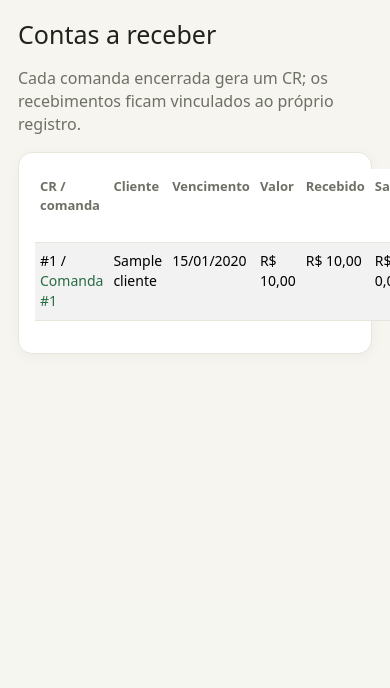
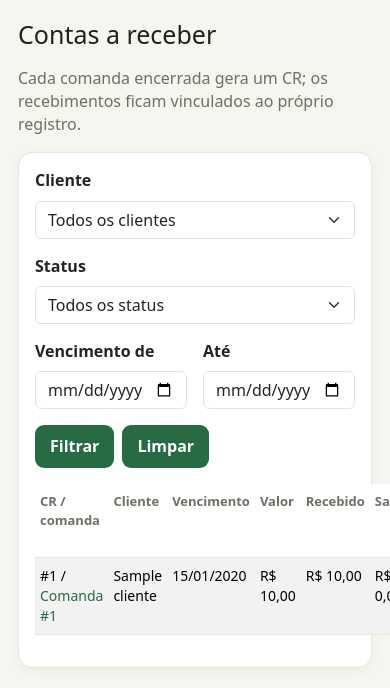
Before and after one commit to joaosalesgn/garapeiro, a Django app: page /contas-a-receber/ in a window 390 px wide; the page is wider, and only the part inside the window is pictured. Shown: the part 242-930 px from the top of that part. Before the commit the page ends 596 px from the top of that part, so only its background shows below. Run offline with Django 5.2, Linux system fonts and the light colour scheme; a user stored in the database is signed in; tables that the repository leaves empty hold one stand-in row (values such as "Sample post"); parts of the project's set-up code (start-up, migrations or seed data) failed here and were passed over.

Commit message:
Adicionado filtros no CR.

```diff
--- a/atendimento/templates/contas_receber.html
+++ b/atendimento/templates/contas_receber.html
@@ -14,6 +14,38 @@
     Cada comanda encerrada gera um CR; os recebimentos ficam vinculados ao próprio registro.
 </p>
 <section class="card">
+    <form method="get" class="row g-3 align-items-end mb-3" aria-label="Filtros de contas a receber">
+        <div class="col-12 col-md-4">
+            <label class="form-label" for="filtro-cliente">Cliente</label>
+            <select class="form-select" id="filtro-cliente" name="cliente">
+                <option value="">Todos os clientes</option>
+                {% for cliente in clientes_filtro %}
+                    <option value="{{ cliente.pk }}" {% if filtros.cliente == cliente.pk|stringformat:"s" %}selected{% endif %}>{{ cliente.nome }}</option>
+                {% endfor %}
+            </select>
+        </div>
+        <div class="col-12 col-md-3">
+            <label class="form-label" for="filtro-status">Status</label>
+            <select class="form-select" id="filtro-status" name="status">
+                <option value="">Todos os status</option>
+                {% for valor, rotulo in status_opcoes %}
+                    <option value="{{ valor }}" {% if filtros.status == valor %}selected{% endif %}>{{ rotulo }}</option>
+                {% endfor %}
+            </select>
+        </div>
+        <div class="col-6 col-md-2">
+            <label class="form-label" for="filtro-vencimento-de">Vencimento de</label>
+            <input class="form-control" type="date" id="filtro-vencimento-de" name="vencimento_de" value="{{ filtros.vencimento_de }}">
+        </div>
+        <div class="col-6 col-md-2">
+            <label class="form-label" for="filtro-vencimento-ate">Até</label>
+            <input class="form-control" type="date" id="filtro-vencimento-ate" name="vencimento_ate" value="{{ filtros.vencimento_ate }}">
+        </div>
+        <div class="col-12 col-md-1 d-flex gap-2">
+            <button class="btn btn-primary" type="submit">Filtrar</button>
+            <a class="btn btn-outline-secondary" href="{% url 'atendimento:contas_receber' %}">Limpar</a>
+        </div>
+    </form>
     <div class="table-wrap">
         <table class="table table-striped align-middle cp-table">
             <thead>
--- a/atendimento/views.py
+++ b/atendimento/views.py
@@ -576,9 +576,38 @@ def cliente_rapido(request, pk):
 @login_required
 @permission_required("atendimento.view_contareceber", raise_exception=True)
 def contas_receber(request):
-    contas = ContaReceber.objects.select_related("cliente", "comanda").order_by("vencimento", "-criado_em")
+    contas = ContaReceber.objects.select_related("cliente", "comanda").order_by("-vencimento", "-criado_em")
+
+    cliente_id = request.GET.get("cliente", "").strip()
+    status = request.GET.get("status", "").strip()
+    vencimento_de = request.GET.get("vencimento_de", "").strip()
+    vencimento_ate = request.GET.get("vencimento_ate", "").strip()
+
+    if cliente_id.isdigit():
+        contas = contas.filter(cliente_id=int(cliente_id))
+    status_validos = {opcao for opcao, _ in ContaReceber.Status.choices}
+    if status in status_validos:
+        contas = contas.filter(status=status)
+
+    from django.utils.dateparse import parse_date
+    data_de = parse_date(vencimento_de) if vencimento_de else None
+    data_ate = parse_date(vencimento_ate) if vencimento_ate else None
+    if data_de:
+        contas = contas.filter(vencimento__gte=data_de)
+    if data_ate:
+        contas = contas.filter(vencimento__lte=data_ate)
+
     return render(request, "contas_receber.html", {
-        "contas": contas, "caixa_aberto": _caixa_aberto(),
+        "contas": contas,
+        "clientes_filtro": Cliente.objects.order_by("nome"),
+        "status_opcoes": ContaReceber.Status.choices,
+        "filtros": {
+            "cliente": cliente_id if cliente_id.isdigit() else "",
+            "status": status if status in status_validos else "",
+            "vencimento_de": vencimento_de,
+            "vencimento_ate": vencimento_ate,
+        },
+        "caixa_aberto": _caixa_aberto(),
         "pode_receber": request.user.has_perm("atendimento.add_pagamento"),
         "operacoes_recebimento": _operacoes(OperacaoFinanceira.Tipo.RECEBIMENTO),
     })
```
